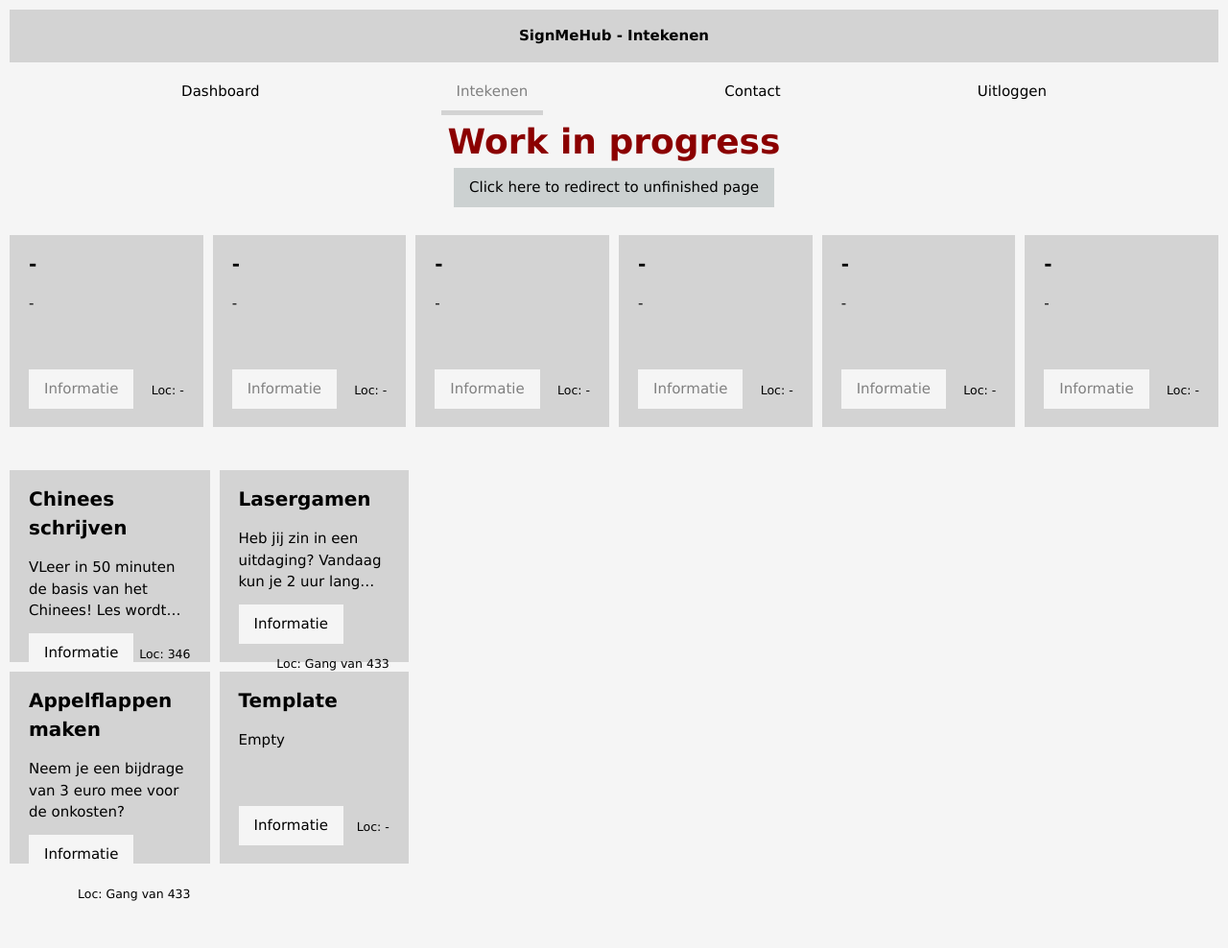
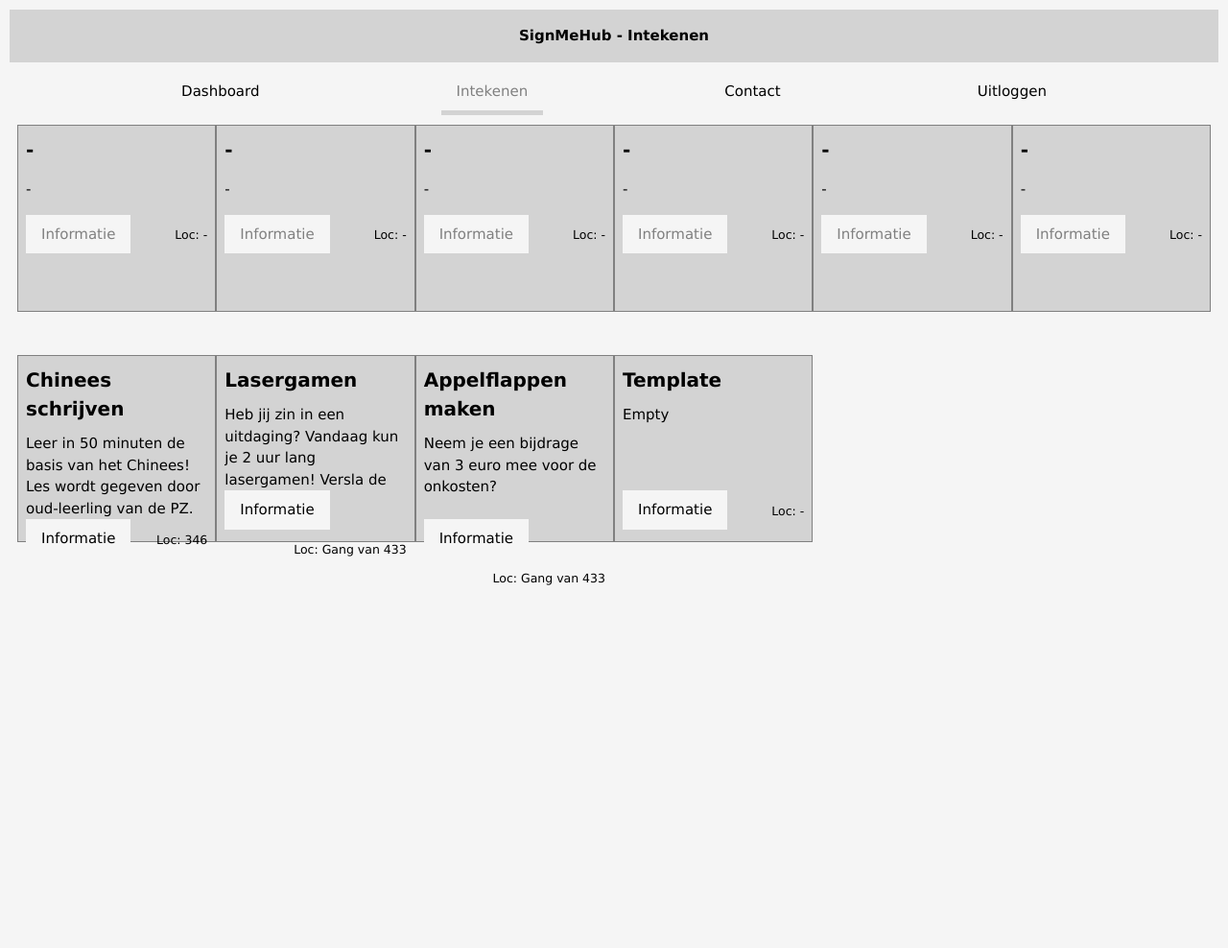
Before and after one commit to baget-underscore/SignMeHub, a PHP site: page /pages/signUpPage.html in a window 1280 px wide. Shown: the whole page at 96% size. After the commit the page ends 610 px from the top, so only its background shows below. Run offline with PHP 8.4, Linux system fonts and the light colour scheme.

Commit message:
Trying some new styles, fixed draggability.

```diff
--- a/js/script.js
+++ b/js/script.js
@@ -9,5 +9,5 @@ function drag(ev) {
 function drop(ev) {
   ev.preventDefault();
   var data = ev.dataTransfer.getData("text");
-  ev.target.appendChild(document.getElementById(data));
+  $(ev.target).closest('.ws-slot').replaceWith($(document.getElementById(data)));
 }
--- a/pages/dashboardPage.html
+++ b/pages/dashboardPage.html
@@ -35,7 +35,7 @@
 
         <h2>Jouw rooster:</h2>
         <!-- Edit this to fetch entries from DB using user_id and the workshops they signed up for -->
-        <div class="rooster-container">
+        <div class="w3-row-padding">
             <div class="rooster-item">
                 <h4>
                     <b>Workshop title</b>
@@ -111,7 +111,7 @@
         <div>
             <!-- Edit this to fetch entries from DB with the workshops that have the most participants -->
             <h2>Populaire workshops</h2>
-            <div class="popular-container">
+            <div class="w3-row-padding">
                 <div class="popular-item">
                     <h4>
                         <b>Chinees schrijven</b>
--- a/pages/signUpPage.html
+++ b/pages/signUpPage.html
@@ -27,18 +27,11 @@
         </nav>
     </div>
 
-    <div>
-        <h1 style="margin:auto;max-width:fit-content;color:darkred"><b>Work in progress</b></h1>
-    </div>
-    <div style="margin:auto;max-width:fit-content;height: 60px;">
-        <a href="testingSignUp.html"><button style="background-color:rgb(204, 209, 209)">Click here to redirect to unfinished page</button></a>
-    </div>
-
     <div style="margin:10px">
 
         <!-- Edit this to fetch entries from DB using user_id and the workshops they signed up for -->
-        <div class="selectie-container">
-            <div class="selectie-item" ondrop="drop(event)" ondragover="allowDrop(event)">
+        <div class="w3-row-padding">
+            <div class="w3-col l2 m4 s4 ws-slot" ondrop="drop(event)" ondragover="allowDrop(event)">
                 <h4>
                     <b>-</b>
                 </h4>
@@ -49,7 +42,7 @@
                 <p style="display:inline;float:right;font-size:smaller;">Loc: -</p>
             </div>
 
-            <div class="selectie-item" ondrop="drop(event)" ondragover="allowDrop(event)">
+            <div class="w3-col l2 m4 s4 ws-slot" ondrop="drop(event)" ondragover="allowDrop(event)">
                 <h4>
                     <b>-</b>
                 </h4>
@@ -60,7 +53,7 @@
                 <p style="display:inline;float:right;font-size:smaller;">Loc: -</p>
             </div>
 
-            <div class="selectie-item" ondrop="drop(event)" ondragover="allowDrop(event)">
+            <div class="w3-col l2 m4 s4 ws-slot" ondrop="drop(event)" ondragover="allowDrop(event)">
                 <h4>
                     <b>-</b>
                 </h4>
@@ -71,7 +64,7 @@
                 <p style="display:inline;float:right;font-size:smaller;">Loc: -</p>
             </div>
 
-            <div class="selectie-item" ondrop="drop(event)" ondragover="allowDrop(event)">
+            <div class="w3-col l2 m4 s4 ws-slot" ondrop="drop(event)" ondragover="allowDrop(event)">
                 <h4>
                     <b>-</b>
                 </h4>
@@ -82,7 +75,7 @@
                 <p style="display:inline;float:right;font-size:smaller;">Loc: -</p>
             </div>
 
-            <div class="selectie-item" ondrop="drop(event)" ondragover="allowDrop(event)">
+            <div class="w3-col l2 m4 s4 ws-slot" ondrop="drop(event)" ondragover="allowDrop(event)">
                 <h4>
                     <b>-</b>
                 </h4>
@@ -93,7 +86,7 @@
                 <p style="display:inline;float:right;font-size:smaller;">Loc: -</p>
             </div>
 
-            <div class="selectie-item" ondrop="drop(event)" ondragover="allowDrop(event)">
+            <div class="w3-col l2 m4 s4 ws-slot" ondrop="drop(event)" ondragover="allowDrop(event)">
                 <h4>
                     <b>-</b>
                 </h4>
@@ -105,49 +98,59 @@
             </div>
         </div>
         <br><br>
-        <div class="popular-container">
-            <div class="popular-item" draggable="true" ondragstart="drag(event)" id="ws1">
+
+        <div class="w3-row-padding">
+            <div class="w3-col l2 m4 s4 ws-item" draggable="true" ondragstart="drag(event)" id="ws1">
                 <h4>
                     <b>Chinees schrijven</b>
                 </h4>
+                <div class="ws-description">
                     <p>
-                    VLeer in 50 minuten de basis van het Chinees!
+                        Leer in 50 minuten de basis van het Chinees!
                         Les wordt gegeven door oud-leerling van de PZ.
                     </p>
+                </div>
+
                 <button style="display:inline;">Informatie</button>
                 <p style="display:inline;float:right;font-size:smaller;">Loc: 346</p>
             </div>
 
-            <div class="popular-item" draggable="true" ondragstart="drag(event)" id="ws2">
+            <div class="w3-col l2 m4 s4 ws-item" draggable="true" ondragstart="drag(event)" id="ws2">
                 <h4>
                     <b>Lasergamen</b>
                 </h4>
+                <div class="ws-description">
                     <p>
                         Heb jij zin in een uitdaging? Vandaag kun je 2 uur lang lasergamen!
                         Versla de tegenstander en maak kans op een leuk prijsje.
                     </p>
+                </div>
                 <button style="display:inline;">Informatie</button>
                 <p style="display:inline;float:right;font-size:smaller;">Loc: Gang van 433</p>
             </div>
 
-            <div class="popular-item" draggable="true" ondragstart="drag(event)">
+            <div class="w3-col l2 m4 s4 ws-item" draggable="true" ondragstart="drag(event)" id="ws3">
                 <h4>
                     <b>Appelflappen maken</b>
                 </h4>
+                <div class="ws-description">
                     <p>
                         Neem je een bijdrage van 3 euro mee voor de onkosten?
                     </p>
+                </div>
                 <button style="display:inline;">Informatie</button>
                 <p style="display:inline;float:right;font-size:smaller;">Loc: Gang van 433</p>
             </div>
 
-            <div class="popular-item" draggable="true" ondragstart="drag(event)">
+            <div class="w3-col l2 m4 s4 ws-item" draggable="true" ondragstart="drag(event)" id="ws4">
                 <h4>
                     <b>Template</b>
                 </h4>
+                <div class="ws-description">
                     <p>
                         Empty
                     </p>
+                </div>
                 <button style="display:inline;">Informatie</button>
                 <p style="display:inline;float:right;font-size:smaller;">Loc: -</p>
             </div>
--- a/style.css
+++ b/style.css
@@ -4,6 +4,19 @@
 }
 body {
     background-color: whitesmoke;
+}
+
+::-webkit-scrollbar {
+    width: 10px;
+}
+::-webkit-scrollbar-track {
+    background: darkgray;
+}
+::-webkit-scrollbar-thumb {
+    background: gray;
+}
+::-webkit-scrollbar-thumb:hover {
+    background: black;
 }
 
 div.login {
@@ -30,10 +43,7 @@ div.title {
     border: 1px solid lightgray;
     margin: 10px 10px;
 }
-p.title {
-    text-align: center;
-}
-label.title {
+p.title, label.title {
     text-align: center;
 }
 
@@ -61,37 +71,6 @@ button.logout:hover {
     border-bottom: 5px solid red;
 }
 
-.rooster-container, .selectie-container {
-    display: grid;
-    row-gap: 10px;
-    column-gap: 10px;
-    grid-auto-flow: column;
-    grid-template-columns: auto auto auto auto auto auto;
-    grid-auto-rows: 200px;
-}
-.rooster-item, .popular-item, .selectie-item {
-    background-color: lightgray;
-    padding: 5px 20px 5px 20px;
-}
-.rooster-item p, .popular-item p, .selectie-item p {
-    height: 65px;
-    overflow: hidden;
-    display: -webkit-box;
-    -webkit-line-clamp: 3;
-    line-clamp: 3;
-    -webkit-box-orient: vertical;
-}
-
-.popular-container {
-    float: left;
-    max-width: 33%;
-    display: grid;
-    row-gap: 10px;
-    column-gap: 10px;
-    grid-template-columns: auto auto;
-    grid-auto-rows: 200px;
-}
-
 .information {
     background-color: sandybrown;
     padding: 10px;
@@ -99,3 +78,17 @@ button.logout:hover {
     float: right;
     max-width: 67%;
 }
+
+.ws-item, .ws-slot {
+    height: 13em;
+    background-color: lightgray;
+    border: 1px solid gray;
+}
+
+.ws-description {
+    height: 6em;
+    overflow-y: auto;
+}
+.ws-description p {
+    margin-top: 0;
+}
```
Lines whose indentation alone changed are shown as unchanged.
